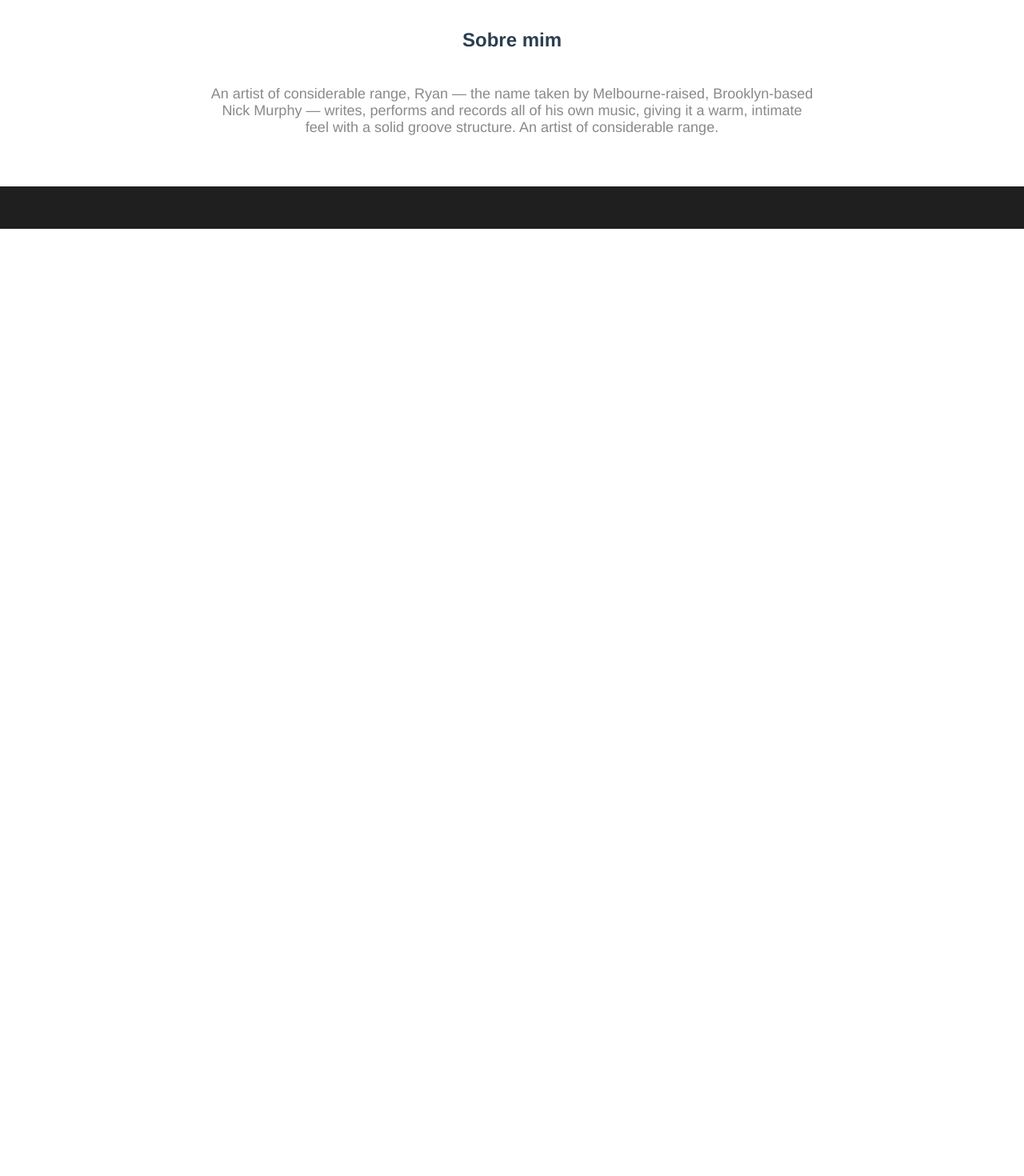
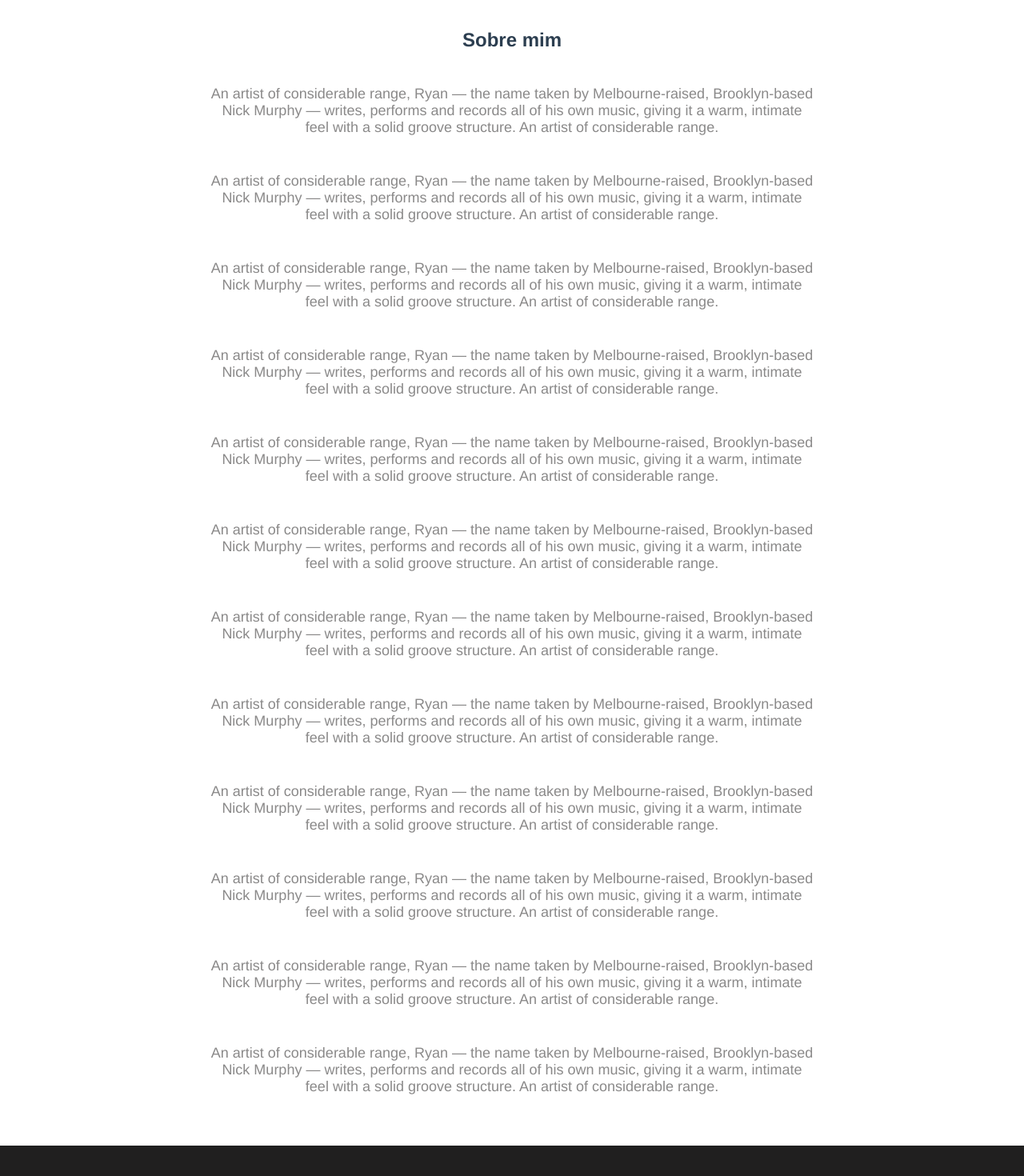
Before and after one commit to dennerrondinely/dennerrondinely.github.io, a Vue app: page / in a window 1280 px wide. Shown: the part 604-2074 px from the top of the page at 80% size. Before the commit the page ends 890 px from the top, so only its background shows below. Built offline with nearby package versions, Linux system fonts and the light colour scheme.

Commit message:
retirado linear gradiente

```diff
--- a/src/views/index.vue
+++ b/src/views/index.vue
@@ -40,6 +40,72 @@
       </div>
       <div class="content-info">
         <H2>Sobre mim</H2>
+        <p>
+          An artist of considerable range, Ryan — the name taken by
+          Melbourne-raised, Brooklyn-based Nick Murphy — writes, performs and records
+          all of his own music, giving it a warm, intimate feel with a solid groove
+          structure. An artist of considerable range.
+        </p>
+        <p>
+          An artist of considerable range, Ryan — the name taken by
+          Melbourne-raised, Brooklyn-based Nick Murphy — writes, performs and records
+          all of his own music, giving it a warm, intimate feel with a solid groove
+          structure. An artist of considerable range.
+        </p>
+        <p>
+          An artist of considerable range, Ryan — the name taken by
+          Melbourne-raised, Brooklyn-based Nick Murphy — writes, performs and records
+          all of his own music, giving it a warm, intimate feel with a solid groove
+          structure. An artist of considerable range.
+        </p>
+        <p>
+          An artist of considerable range, Ryan — the name taken by
+          Melbourne-raised, Brooklyn-based Nick Murphy — writes, performs and records
+          all of his own music, giving it a warm, intimate feel with a solid groove
+          structure. An artist of considerable range.
+        </p>
+        <p>
+          An artist of considerable range, Ryan — the name taken by
+          Melbourne-raised, Brooklyn-based Nick Murphy — writes, performs and records
+          all of his own music, giving it a warm, intimate feel with a solid groove
+          structure. An artist of considerable range.
+        </p>
+        <p>
+          An artist of considerable range, Ryan — the name taken by
+          Melbourne-raised, Brooklyn-based Nick Murphy — writes, performs and records
+          all of his own music, giving it a warm, intimate feel with a solid groove
+          structure. An artist of considerable range.
+        </p>
+        <p>
+          An artist of considerable range, Ryan — the name taken by
+          Melbourne-raised, Brooklyn-based Nick Murphy — writes, performs and records
+          all of his own music, giving it a warm, intimate feel with a solid groove
+          structure. An artist of considerable range.
+        </p>
+        <p>
+          An artist of considerable range, Ryan — the name taken by
+          Melbourne-raised, Brooklyn-based Nick Murphy — writes, performs and records
+          all of his own music, giving it a warm, intimate feel with a solid groove
+          structure. An artist of considerable range.
+        </p>
+        <p>
+          An artist of considerable range, Ryan — the name taken by
+          Melbourne-raised, Brooklyn-based Nick Murphy — writes, performs and records
+          all of his own music, giving it a warm, intimate feel with a solid groove
+          structure. An artist of considerable range.
+        </p>
+        <p>
+          An artist of considerable range, Ryan — the name taken by
+          Melbourne-raised, Brooklyn-based Nick Murphy — writes, performs and records
+          all of his own music, giving it a warm, intimate feel with a solid groove
+          structure. An artist of considerable range.
+        </p>
+        <p>
+          An artist of considerable range, Ryan — the name taken by
+          Melbourne-raised, Brooklyn-based Nick Murphy — writes, performs and records
+          all of his own music, giving it a warm, intimate feel with a solid groove
+          structure. An artist of considerable range.
+        </p>
         <p>
           An artist of considerable range, Ryan — the name taken by
           Melbourne-raised, Brooklyn-based Nick Murphy — writes, performs and records
@@ -116,7 +182,6 @@ export default {
   .content-background {
     position: absolute;
     min-height: 550px;
-    background: linear-gradient(0deg, rgba(44, 44, 44, 0.2), rgb(9, 9, 9));
     max-height: 999px;
     padding: 0;
     color: #ffffff;
```
